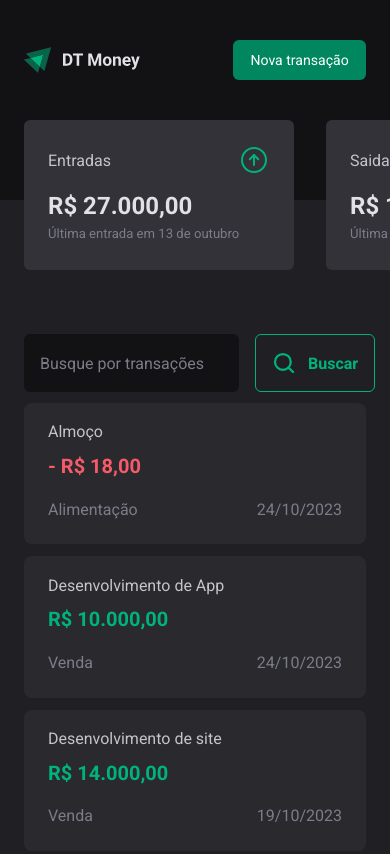
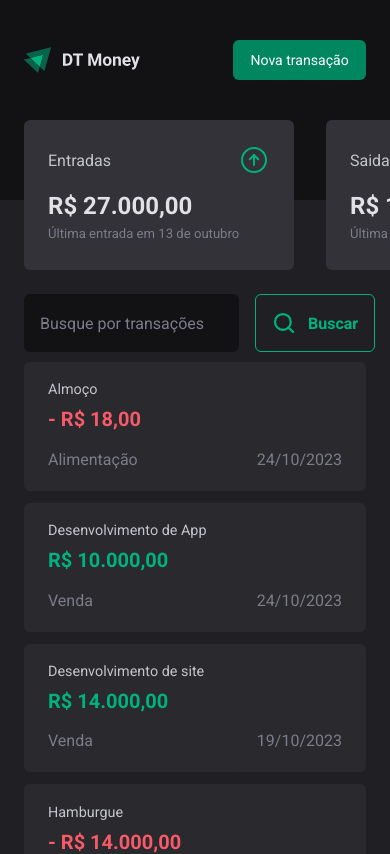
Before and after one commit to mbrenodev/dt-money, a React (Vite) app: page / in a window 390 px wide. Shown: the top 854 px of the page. Built offline with nearby package versions, Linux system fonts and the light colour scheme; data requests are answered from the project's data file.

Commit message:
added mobile transactions

```diff
--- a/src/pages/Transactions/index.tsx
+++ b/src/pages/Transactions/index.tsx
@@ -23,6 +23,15 @@ export function Transactions() {
       <Header />
       <Summary />
       <TransactionsContainer>
+        {screenDisplay ? (
+          <div>
+            <span>Transações</span>
+            <span>4 itens</span>
+          </div>
+        ) : (
+          ''
+        )}
+
         <SearchForm />
         <TransactionsTable>
           <tbody>
--- a/src/pages/Transactions/styles.ts
+++ b/src/pages/Transactions/styles.ts
@@ -5,6 +5,28 @@ export const TransactionsContainer = styled.main`
   max-width: 1120px;
   margin: 4rem auto 0;
   padding: 0 1.5rem;
+
+  @media (max-width: 390px) {
+    margin: 1.5rem auto 0;
+    div:first-child {
+      display: flex;
+      justify-content: space-between;
+      margin-bottom: 12px;
+
+      span:first-child {
+        color: ${(props) => props.theme['gray-300']};
+        font-weight: 400;
+        line-height: 160%;
+      }
+
+      span:last-child {
+        color: ${(props) => props.theme['gray-500']};
+        font-weight: 400;
+        font-size: 1rem;
+        line-height: 160%;
+      }
+    }
+  }
 `
 
 export const TransactionsTable = styled.table`
@@ -36,7 +58,7 @@ export const TransactionsTable = styled.table`
   }
 
   @media (max-width: 390px) {
-    margin-top: 0.1875rem;
+    margin-top: 0.1rem;
 
     td {
       padding: 0.4rem 1.5rem;
@@ -50,9 +72,10 @@ export const TransactionsTable = styled.table`
     }
 
     tr > td:first-child {
-      padding: 1.2rem 0 0.4rem 1.5rem;
-      border-top-left-radius: 8px;
-      border-top-right-radius: 8px;
+      padding: 1.2rem 0 0.2rem 1.5rem;
+      font-size: 0.9rem;
+      border-top-left-radius: 6px;
+      border-top-right-radius: 6px;
       color: ${(props) => props.theme['gray-300']};
     }
 
@@ -62,8 +85,8 @@ export const TransactionsTable = styled.table`
       font-style: normal;
       font-weight: 400;
       line-height: 160%;
-      border-bottom-left-radius: 8px;
-      border-bottom-right-radius: 8px;
+      border-bottom-left-radius: 6px;
+      border-bottom-right-radius: 6px;
     }
 
     div > td {
@@ -71,7 +94,7 @@ export const TransactionsTable = styled.table`
       justify-content: space-between;
       align-items: center;
       padding-bottom: 1rem;
-      height: 3.75rem;
+      height: 3.3rem;
       border-bottom-left-radius: 8px;
       border-bottom-right-radius: 8px;
       gap: 5px;
```
